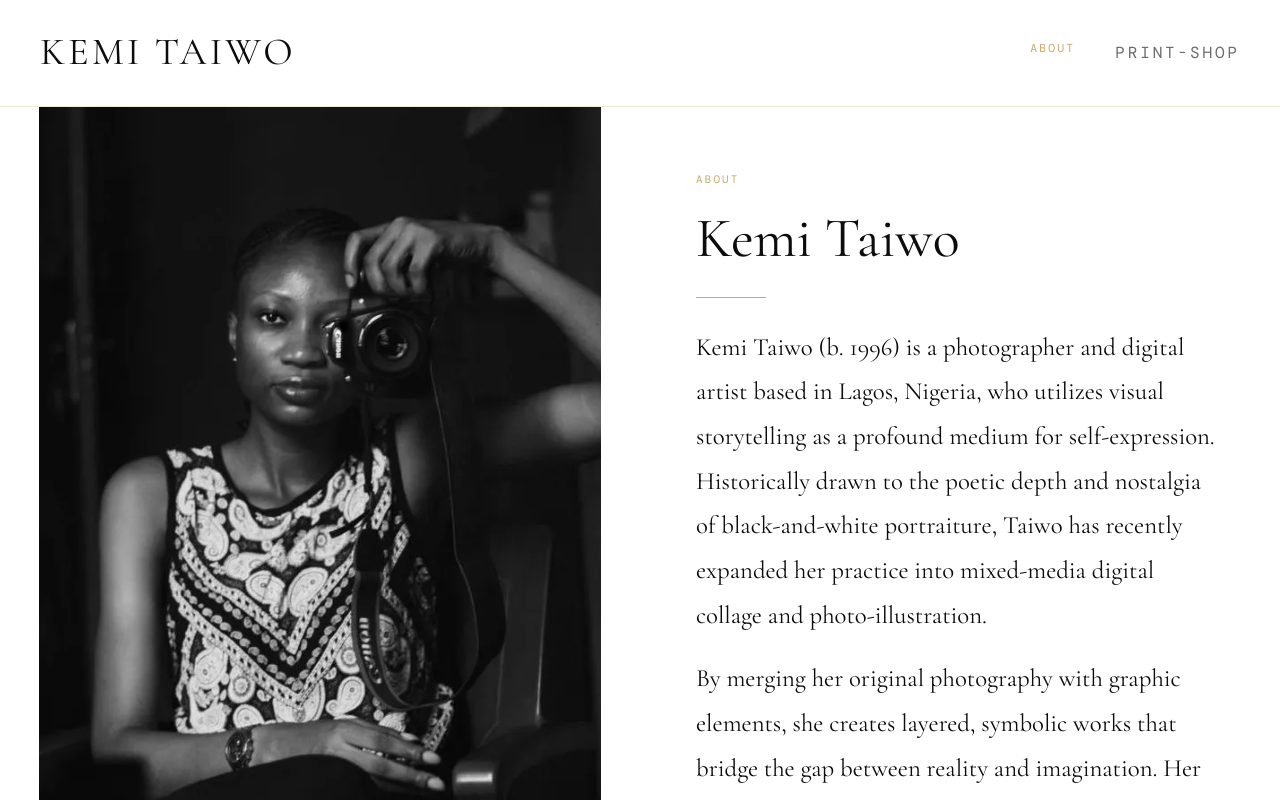
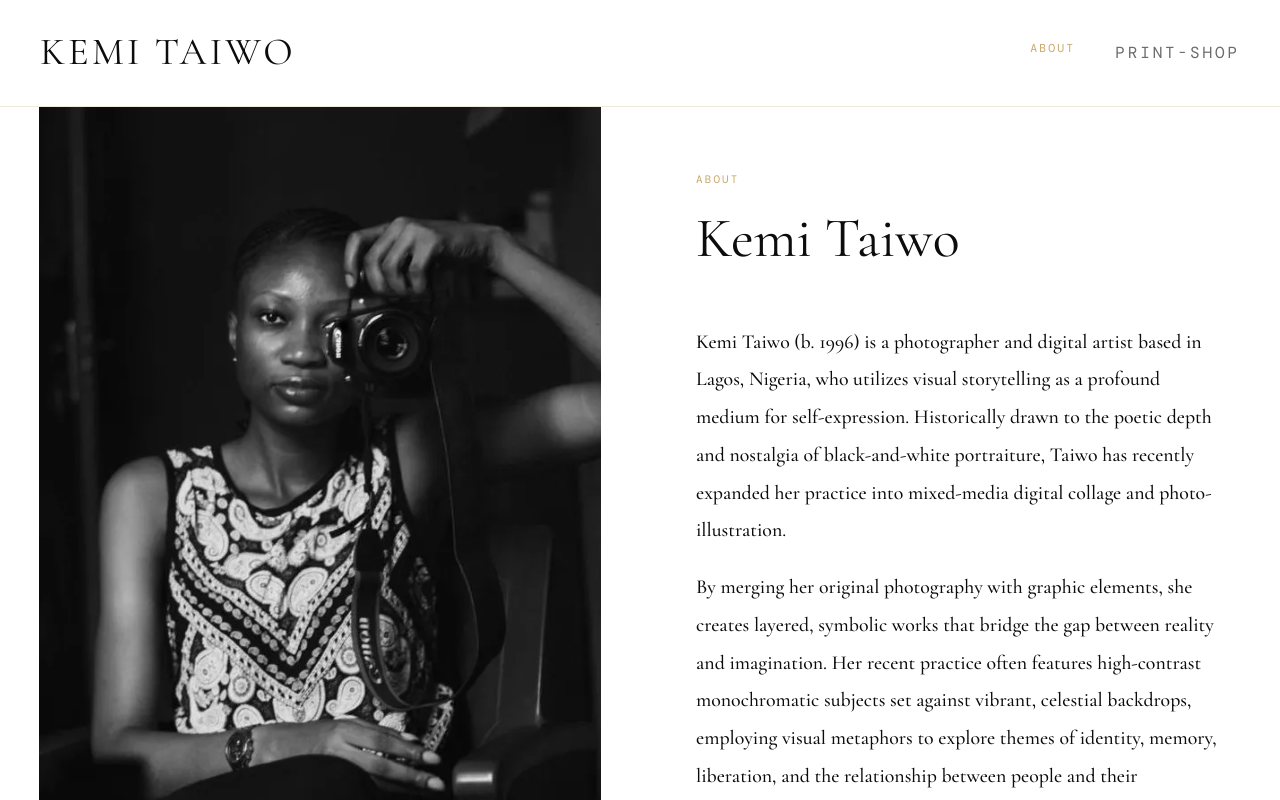
Before and after one commit to JAMIN-exe/kemi-portfolio, a React (Vite) app: page /about in a window 1280 px wide. Shown: the top 800 px of the page. Built offline with nearby package versions, Linux system fonts and the light colour scheme; a web font is replaced by a local one.

Commit message:
fix about page text alignment

```diff
--- a/src/pages/About/About.module.css
+++ b/src/pages/About/About.module.css
@@ -27,6 +27,8 @@
   display: flex;
   flex-direction: column;
   gap: 1.2rem;
+  overflow-y: auto;
+  height: calc(100vh - 60px);
 }
 
 .label {
@@ -59,11 +61,11 @@
 }
 
 .statement p {
-  font-size: 1.55rem;
-  line-height: 1.8;
+  font-size: 1.24rem;
+  line-height: 1.9;
   color: var(--text);
   font-family: var(--font-display);
-  font-weight: 400;
+  font-weight: 500;
 }
 
 .connect {
```
